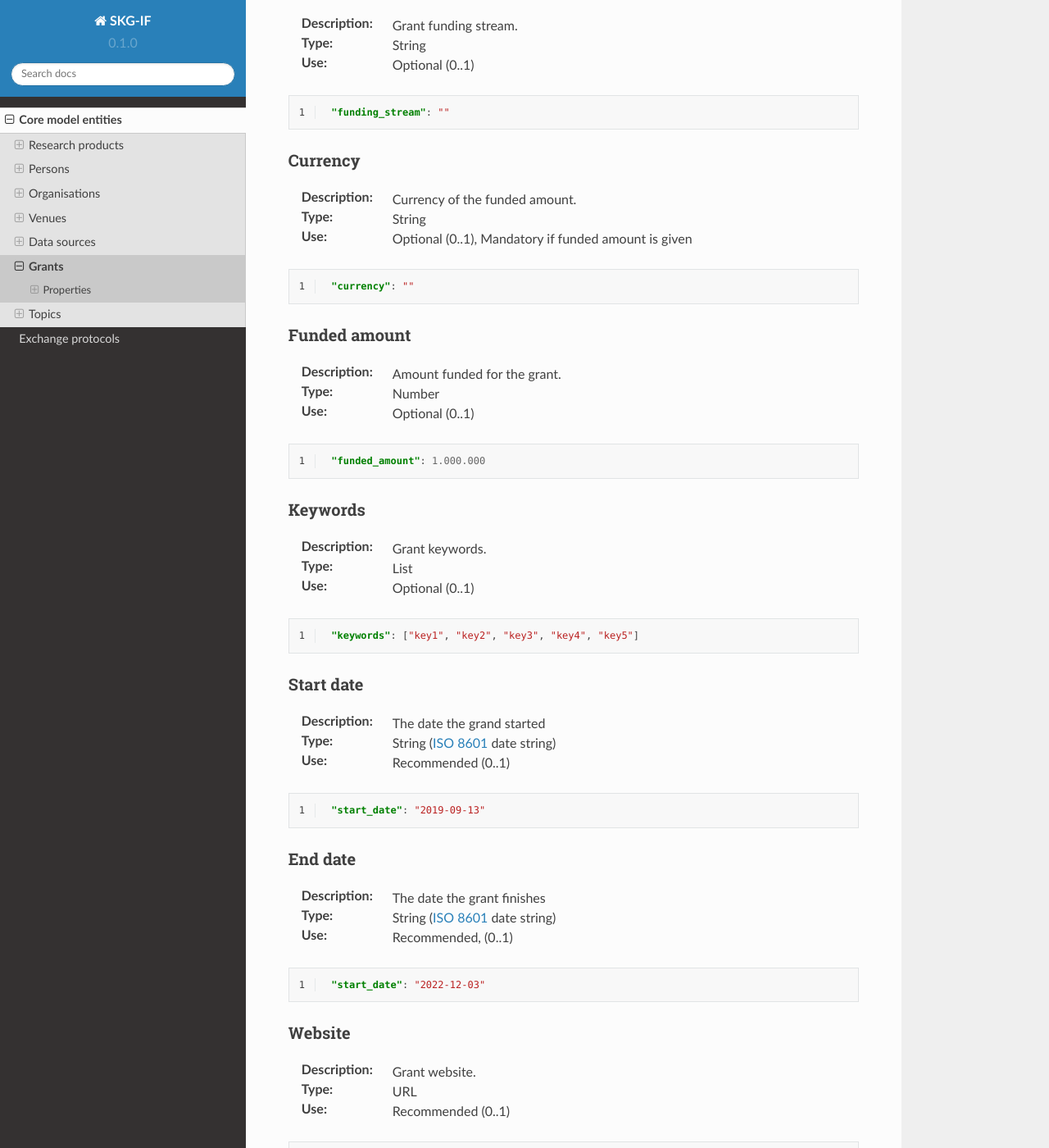
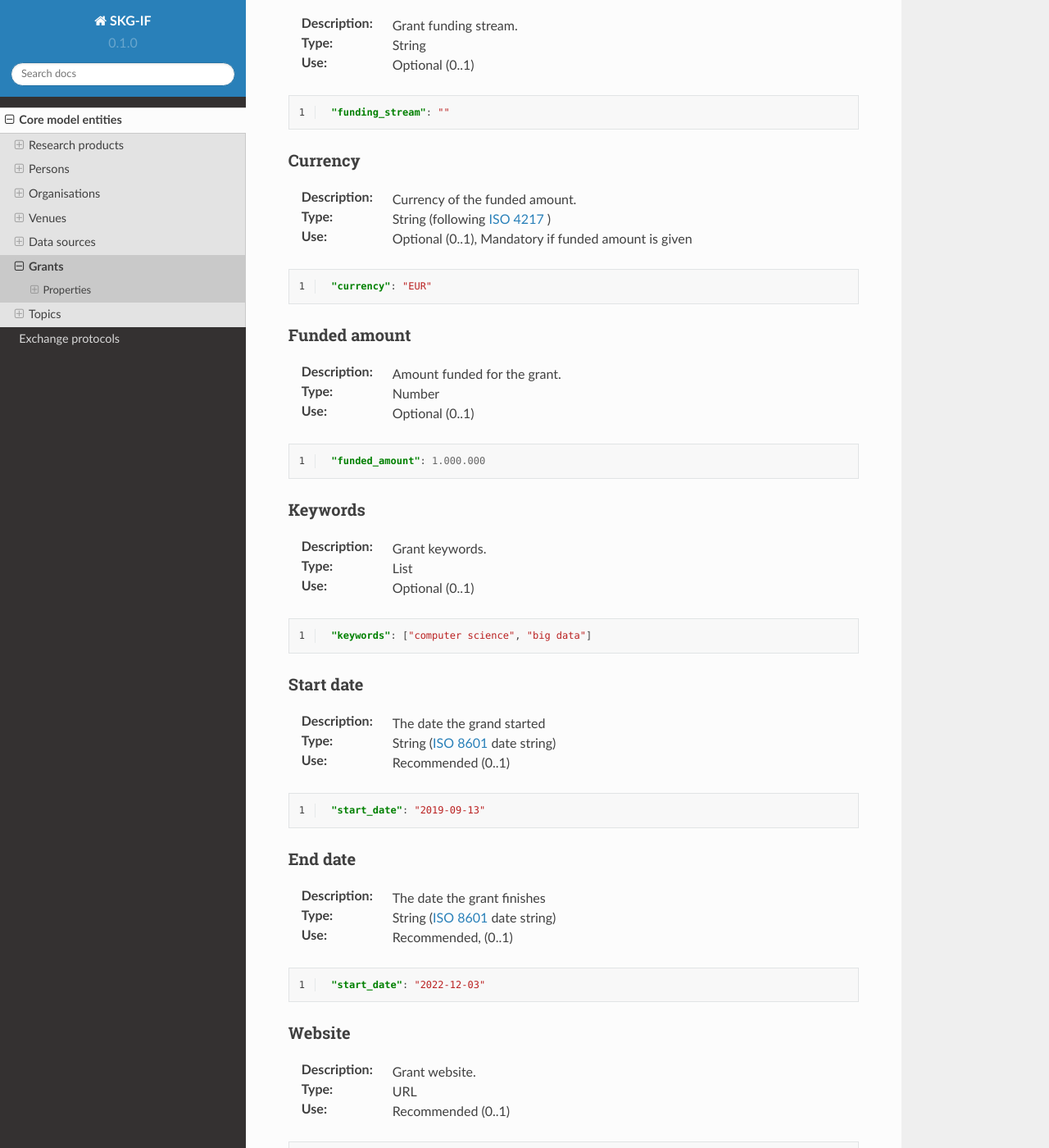
Before and after one commit to andremann/SKG-IF, a Sphinx documentation site: the page built from docs/source/grants.rst, in a window 1280 px wide and 1400 px high, scrolled down 2015 px. Shown: the whole window at 82% size. Built offline with Sphinx 7.4.7 and the Read the Docs theme 2.0.0, drawn with Linux system fonts in a browser that asks for light colours; some of the changed text lies outside the part shown.

Commit message:
fixed example

```diff
--- a/docs/source/datasources.rst
+++ b/docs/source/datasources.rst
@@ -182,7 +182,7 @@ Thematic
 .. code-block:: json
    :linenos:
 
-    "thematic": False
+    "thematic": false
 
 
 Research Product Licensing
--- a/docs/source/grants.rst
+++ b/docs/source/grants.rst
@@ -114,12 +114,12 @@ Funding stream
 Currency
 ------
 :Description: Currency of the funded amount.
-:Type: String
+:Type: String (following `ISO 4217 <https://en.wikipedia.org/wiki/ISO_4217>`_ )
 :Use: Optional (0..1), Mandatory if funded amount is given
 .. code-block:: json
    :linenos:
 
-    "currency": ""
+    "currency": "EUR"
 
 
 Funded amount
@@ -144,7 +144,7 @@ Keywords
 .. code-block:: json
    :linenos:
 
-    "keywords": ["key1", "key2", "key3", "key4", "key5"]
+    "keywords": ["computer science", "big data"]
 
 
 Start date
@@ -180,7 +180,7 @@ Website
 .. code-block:: json
    :linenos:
 
-    "website": "https://..."
+    "website": "https://graspos.eu"
 
 
 Beneficiaries
```
